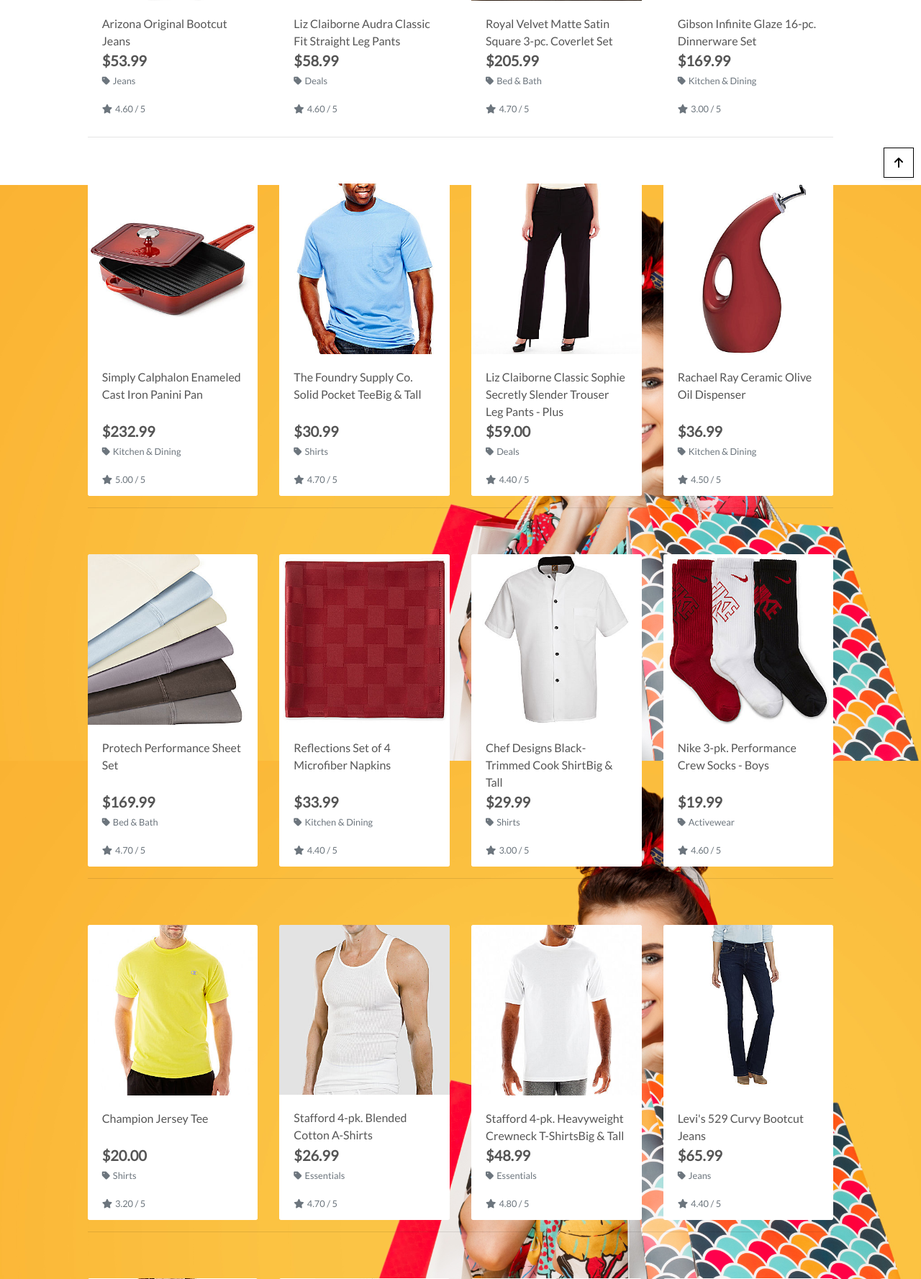
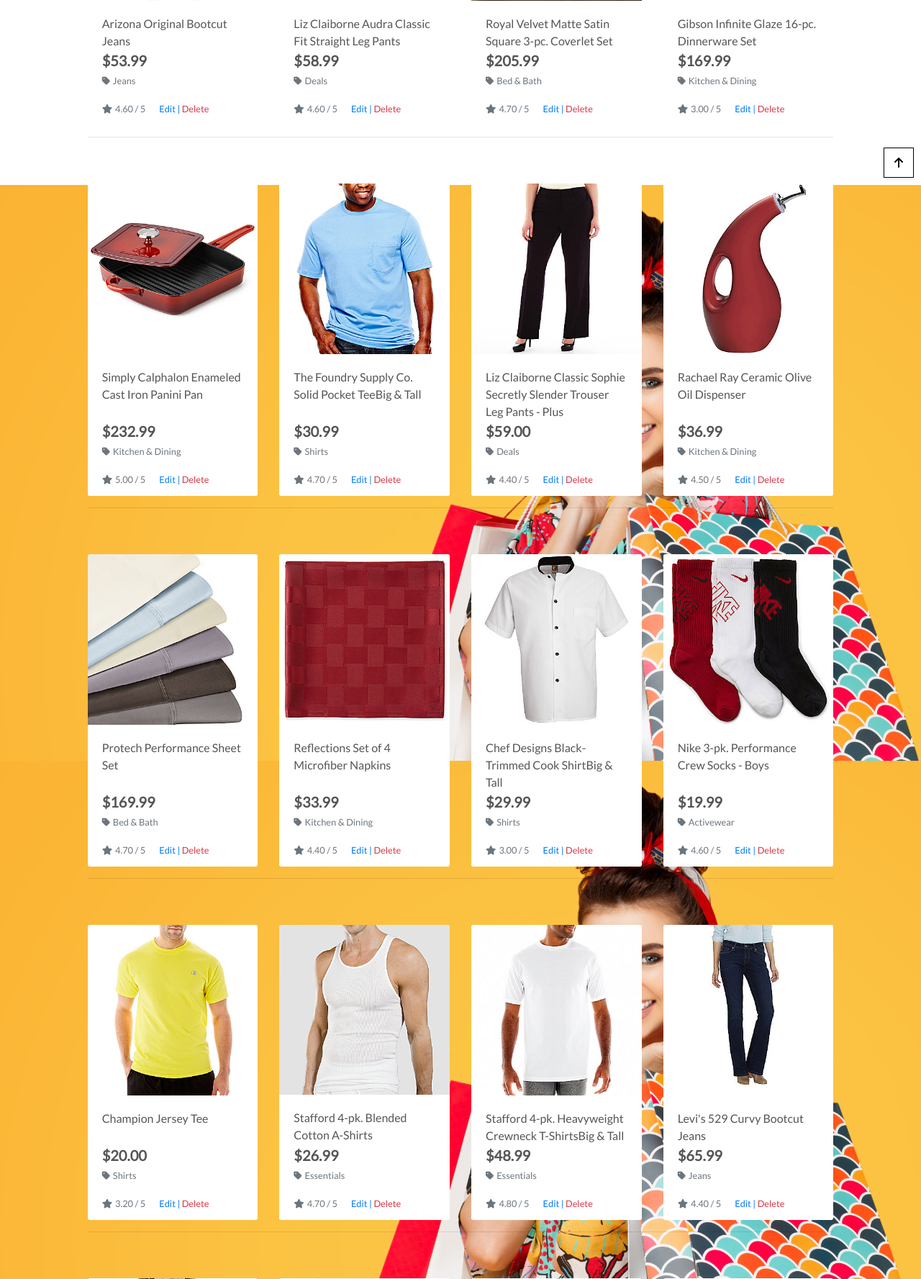
Before and after one commit to podvistorcheto/online-boutique, a Django app: page /products/ in a window 1280 px wide. Shown: the part 543-2320 px from the top of the page at 72% size. Run offline with Django 3.2, Linux system fonts and the light colour scheme; the visitor is signed in with stand-in values (Sample User, id 1); data comes from the database, SQL or seed files in the repository; some libraries are stand-ins or nearby versions.

Commit message:
Products edit and delete option

```diff
--- a/products/templates/products/products.html
+++ b/products/templates/products/products.html
@@ -82,6 +82,12 @@
                                             {% else %}
                                                 <small class="text-muted">No Rating</small>
                                             {% endif %}
+                                            {% if request.user.is_superuser %}
+                                                <small class="ml-3">
+                                                    <a href="{% url 'edit_product' product.id %}">Edit |</a>
+                                                    <a class="text-danger" href="{% url 'delete_product' product.id %}">Delete</a>
+                                                </small>
+                                            {% endif %}
                                         </div>
                                     </div>
                                 </div>
--- a/products/urls.py
+++ b/products/urls.py
@@ -7,5 +7,5 @@ urlpatterns = [
     path('<int:product_id>/', views.product_detail, name='product_detail'),
     path('add/', views.add_product, name='add_product'),
     path('edit/<int:product_id>/', views.edit_product, name='edit_product'),
-
+    path('delete/<int:product_id>/', views.delete_product, name='delete_product'),
 ]
--- a/products/views.py
+++ b/products/views.py
@@ -76,9 +76,9 @@ def add_product(request):
     if request.method == "POST":
         form = ProductForm(request.POST, request.FILES)
         if form.is_valid():
-            form.save()
+            product = form.save()
             messages.success(request, "Successfully added product!")
-            return redirect(reverse('add_product'))
+            return redirect(reverse('product_detail', args=[product.id]))
         else:
             messages.error(request, "Failed to add product. Please ensure the form is valid.")
     else:
@@ -113,3 +113,10 @@ def edit_product(request, product_id):
     }
 
     return render(request, template, context)
+
+def delete_product(request, product_id):
+    """ Delete a product from the store """
+    product = get_object_or_404(Product, pk=product_id)
+    product.delete()
+    messages.success(request, 'Product deleted!')
+    return redirect(reverse('products'))
```
Also changed, not shown: products/templates/products/product_details.html (+8 -1 lines).
